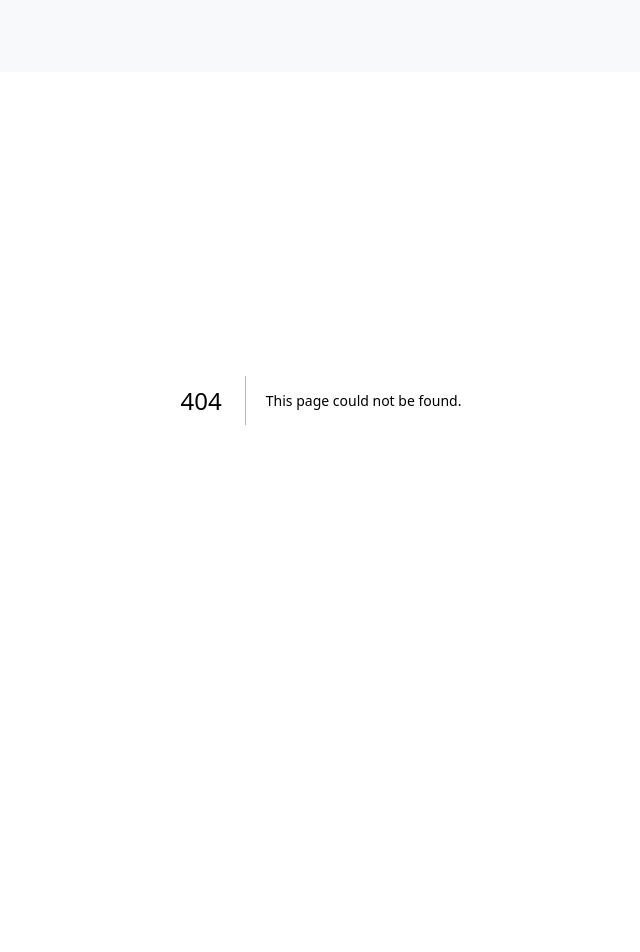
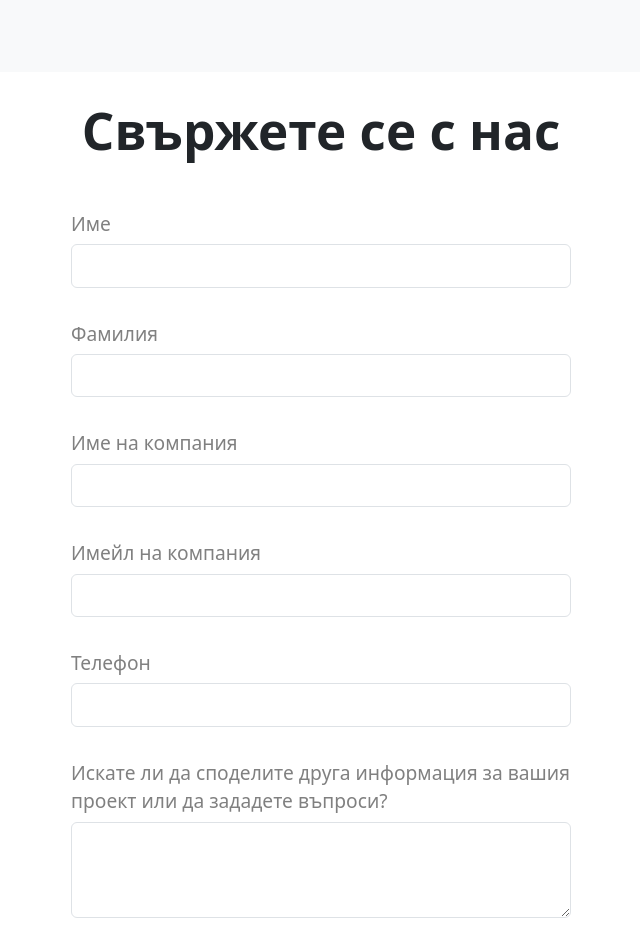
Before and after one commit to Angel04172002/RadonWebsiteNew2, a Next.js app: page /contacts in a window 1280 px wide. Before the commit this address had no page. Shown: the top 952 px of the page, without its empty margins (319-959 px from the left). Built offline with nearby package versions, Linux system fonts and the light colour scheme.

Commit message:
Add contacts

```diff
--- /dev/null
+++ b/app/api/contact/route.js
@@ -0,0 +1,56 @@
+import nodemailer from 'nodemailer';
+import { NextResponse } from 'next/server';
+
+
+const validEmailPattern = /^[^\s@]+@[^\s@]+\.[^\s@]+$/;
+
+export async function POST(request) {
+
+  const { firstName, lastName, companyName, companyEmail, phoneNumber, otherInfo } = await request.json();
+
+  if (!firstName || !lastName || !companyName || !companyEmail || !phoneNumber) {
+    return NextResponse.json(
+      { message: 'Missing required fields' },
+      { status: 400 }
+    );
+  }
+
+  if (!validEmailPattern.test(companyEmail)) {
+    return NextResponse.json(
+      { message: 'Невалиден формат на имейла' },
+      { status: 400 }
+    );
+  }
+
+  try {
+    // Initializing the SMTP connection
+    const transporter = nodemailer.createTransport({
+      host: process.env.SMTP_HOST,
+      port: process.env.SMTP_PORT,
+      auth: {
+        user: companyEmail,
+        pass: process.env.SMTP_PASS,
+      },
+    });
+
+    // Define email content
+    const mailOptions = {
+      from: companyEmail,
+      to: `${process.env.SMTP_USER}, ${companyEmail}`,
+      subject: `New message from ${name}`,
+      text: `Email: ${email}\n\n${message}`,
+    }
+
+    await transporter.sendMail(mailOptions);
+
+    return NextResponse.json(
+      { message: 'Имейлът е изпратен успешно!' },
+      { status: 200 }
+    );
+  } catch (error) {
+    return NextResponse.json(
+      { message: 'Възникна грешка при изпращане на имейла!' },
+      { status: 500 }
+    );
+  }
+}
--- a/app/api/email/route.ts
+++ /dev/null
@@ -1,25 +0,0 @@
-import { Resend } from 'resend';
-
-
-const resend = new Resend('re_iZoiHMBK_DAArfjbaoeYGxF32LXVUWfzn');
-
-
-export async function POST(request : Request, response : Response) {
-
-  const { firstName, lastName, companyName, companyEmail, phoneNumber, otherInfo } = await request.json();
-
-  const { data, error } = await resend.emails.send({
-    from: 'angel04172002@gmail.com',
-    to: ['angel04172002@gmail.com'],
-    subject: '',
-    html: `<p>${otherInfo}</p>`
-  });
-
-
-  if (error) {
-    return Response.json(error);
-  }
-
-  return Response.json({ message: 'Имейлът е изпратен успешно!' });
-
-}
--- /dev/null
+++ b/app/contacts/page.jsx
@@ -0,0 +1,5 @@
+import ContactsForm from "../ui/ContactsForm/ContactsForm";
+
+export default function Page() {
+    return <ContactsForm />
+}
--- a/app/ui/ContactsForm/ContactsForm.tsx
+++ b/app/ui/ContactsForm/ContactsForm.tsx
@@ -1,199 +1,190 @@
-// 'use client'
+'use client'
 
-// import './ContactsForm.css';
+import './ContactsForm.css';
 
-// import { useForm } from 'react-hook-form';
+import { useForm } from 'react-hook-form';
 
-// import emailjs from "emailjs-com";
+import emailjs from "emailjs-com";
 // import * as secrets from '../../../secret.js';
 
 
-// const toEmail = 'angel04172002@gmail.com';
-
-// export type FormData = {
-//     firstName: string;
-//     lastName: string;
-//     companyName: string;
-//     companyEmail: string;
-//     phoneNumber: string;
-//     otherInfo: string;
-// };
 
 
-// export default function ContactsForm() {
 
-//     const { register, handleSubmit } = useForm<FormData>();
+export default function ContactsForm() {
+
+    const { register, handleSubmit } = useForm<FormData>();
 
 
-//     async function onSubmit(data: FormData) {
+    async function onSubmit(data: FormData) {
 
-//         emailjs.init(secrets.PUBLIC_KEY ?? '');
+        // emailjs.init(secrets.PUBLIC_KEY ?? '');
 
-//         const params = {
-//             sendername: data.companyEmail,
-//             to: toEmail,
-//             message: data.otherInfo,
-//             subject: `New email from ${data.firstName} ${data.lastName}; Company Name: ${data.companyName}; Phone: ${data.phoneNumber}`
-//         };
+        // const params = {
+        //     sendername: data.companyEmail,
+        //     to: toEmail,
+        //     message: data.otherInfo,
+        //     subject: `New email from ${data.firstName} ${data.lastName}; Company Name: ${data.companyName}; Phone: ${data.phoneNumber}`
+        // };
 
-//         const serviceId = secrets.SERVICE_ID ?? '';
-//         const templateId = secrets.TEMPLATE_ID ?? '';
+        // const serviceId = secrets.SERVICE_ID ?? '';
+        // const templateId = secrets.TEMPLATE_ID ?? '';
 
-//         try {
+        // try {
 
 
-//             await emailjs.send(
-//                 serviceId,
-//                 templateId,
-//                 params
-//             )
+        //     await emailjs.send(
+        //         serviceId,
+        //         templateId,
+        //         params
+        //     )
 
 
-//             alert('Email sent successfully!')
+        //     alert('Email sent successfully!')
 
-//         } catch(err) {
+        // } catch(err) {
 
-//         }
+        // }
 
 
 
 
 
 
-//     }
+    }
 
 
-//     return (
+    return (
 
 
-//         <div className="form-container">
+        <div className="form-container">
 
-//             <h1 className="contacts-title text-center">Свържете се с нас</h1>
+            <h1 className="contacts-title text-center">Свържете се с нас</h1>
 
 
-//             <form className="contacts-form" method="post" onSubmit={handleSubmit(onSubmit)}>
+            <form className="contacts-form" method="post" onSubmit={handleSubmit(onSubmit)}>
 
-//                 <div className="row mb-3 justify-content-center">
-//                     <div className="col-sm-10 col-md-12">
-//                         <label className="text-label" htmlFor="firstNameInput">
-//                             Име
-//                         </label>
-//                         <input
-//                             className="form-control"
-//                             aria-required="true"
-//                             id="firstNameInput"
-//                             {...register('firstName', { required: true })}
-//                         />
+                <div className="row mb-3 justify-content-center">
+                    <div className="col-sm-10 col-md-12">
+                        <label className="text-label" htmlFor="firstNameInput">
+                            Име
+                        </label>
+                        <input
+                            className="form-control"
+                            aria-required="true"
+                            id="firstNameInput"
+                            {...register('firstName', { required: true })}
+                        />
 
-//                     </div>
-//                 </div>
+                    </div>
+                </div>
 
 
-//                 <div className="row mb-3 justify-content-center">
-//                     <div className="col-sm-10 col-md-12">
-//                         <label className="text-label" htmlFor="lastNameInput">
-//                             Фамилия
-//                         </label>
-//                         <input
+                <div className="row mb-3 justify-content-center">
+                    <div className="col-sm-10 col-md-12">
+                        <label className="text-label" htmlFor="lastNameInput">
+                            Фамилия
+                        </label>
+                        <input
 
-//                             className="form-control"
-//                             aria-required="true"
-//                             id="lastNameInput"
-//                             {...register('lastName', { required: true })}
-//                         />
+                            className="form-control"
+                            aria-required="true"
+                            id="lastNameInput"
+                            {...register('lastName', { required: true })}
+                        />
 
-//                     </div>
-//                 </div>
+                    </div>
+                </div>
 
 
-//                 <div className="row mb-3 justify-content-center">
-//                     <div className="col-sm-10 col-md-12">
-//                         <label className="text-label" htmlFor="companyName">
-//                             Име на компания
-//                         </label>
-//                         <input
+                <div className="row mb-3 justify-content-center">
+                    <div className="col-sm-10 col-md-12">
+                        <label className="text-label" htmlFor="companyName">
+                            Име на компания
+                        </label>
+                        <input
 
-//                             className="form-control"
-//                             aria-required="true"
-//                             id="companyName"
-//                             {...register('companyName', { required: true })}
-//                         />
+                            className="form-control"
+                            aria-required="true"
+                            id="companyName"
+                            {...register('companyName', { required: true })}
+                        />
 
-//                     </div>
-//                 </div>
+                    </div>
+                </div>
 
 
-//                 <div className="row mb-3 justify-content-center">
-//                     <div className="col-sm-10 col-md-12">
-//                         <label className="text-label" htmlFor="companyEmail">
-//                             Имейл на компания
-//                         </label>
-//                         <input
+                <div className="row mb-3 justify-content-center">
+                    <div className="col-sm-10 col-md-12">
+                        <label className="text-label" htmlFor="companyEmail">
+                            Имейл на компания
+                        </label>
+                        <input
 
-//                             className="form-control"
-//                             aria-required="true"
-//                             id="companyEmail"
-//                             {...register('companyEmail', { required: true })}
-//                         />
+                            className="form-control"
+                            aria-required="true"
+                            id="companyEmail"
+                            {...register('companyEmail', { required: true })}
+                        />
 
-//                     </div>
-//                 </div>
+                    </div>
+                </div>
 
 
-//                 <div className="row mb-3 justify-content-center">
-//                     <div className="col-sm-10 col-md-12">
-//                         <label className="text-label" htmlFor="phoneNumber">
-//                             Телефон
-//                         </label>
-//                         <input
+                <div className="row mb-3 justify-content-center">
+                    <div className="col-sm-10 col-md-12">
+                        <label className="text-label" htmlFor="phoneNumber">
+                            Телефон
+                        </label>
+                        <input
 
-//                             className="form-control"
-//                             aria-required="true"
-//                             id="phoneNumber"
-//                             {...register('phoneNumber', { required: true })}
-//                         />
+                            className="form-control"
+                            aria-required="true"
+                            id="phoneNumber"
+                            {...register('phoneNumber', { required: true })}
+                        />
 
-//                     </div>
-//                 </div>
+                    </div>
+                </div>
 
 
-//                 <div className="row mb-3 justify-content-center">
-//                     <div className="col-sm-10 col-md-12">
-//                         <label className="text-label" htmlFor="otherInfo">
-//                             Искате ли да споделите друга информация за вашия проект или да зададете въпроси?
-//                         </label>
-//                         <textarea
+                <div className="row mb-3 justify-content-center">
+                    <div className="col-sm-10 col-md-12">
+                        <label className="text-label" htmlFor="otherInfo">
+                            Искате ли да споделите друга информация за вашия проект или да зададете въпроси?
+                        </label>
+                        <textarea
 
-//                             className="form-control"
-//                             aria-required="true"
-//                             id="otherInfo"
-//                             {...register('otherInfo', { required: true })}
+                            className="form-control"
+                            aria-required="true"
+                            id="otherInfo"
+                            {...register('otherInfo', { required: true })}
 
-//                         />
+                        />
 
-//                     </div>
-//                 </div>
+                    </div>
+                </div>
 
 
 
-//                 <div className="row btn-cont mb-3 justify-content-center">
+                <div className="row btn-cont mb-3 justify-content-center">
 
-//                     <div className="col-md-12">
+                    <div className="col-md-12">
 
-//                         <button
-//                             type="submit"
-//                             className="w-75 mx-auto btn submit-btn btn-primary"
-//                         >
-//                             Изпрати
-//                         </button>
+                        <button
+                            type="submit"
+                            className="w-75 mx-auto btn submit-btn btn-primary"
+                        >
+                            Изпрати
+                        </button>
 
-//                     </div>
-//                 </div>
+                    </div>
+                </div>
 
-//             </form>
+            </form>
 
-//         </div>
+        </div>
 
 
-//     );
-// }
+    );
+}
--- a/app/ui/Header/Header.tsx
+++ b/app/ui/Header/Header.tsx
@@ -44,11 +44,11 @@ export default function Header() {
                                 </a>
                             </li>
 
-                            {/* <li className="nav-item" style={{ marginRight: '4em' }}>
+                            <li className="nav-item" style={{ marginRight: '4em' }}>
                                 <a className="nav-link navbtn" href="/contacts">
                                     Контакти
                                 </a>
-                            </li> */}
+                            </li>
 
 
                         </ul>
--- a/package.json
+++ b/package.json
@@ -22,7 +22,7 @@
     "jquery": "^3.7.1",
     "next": "15.0.0-canary.56",
     "next-auth": "5.0.0-beta.19",
-    "nodemailer": "^6.9.16",
+    "nodemailer": "^6.10.1",
     "postcss": "8.4.38",
     "postmark": "^4.0.5",
     "react": "19.0.0-rc-f38c22b244-20240704",
--- a/tsconfig.json
+++ b/tsconfig.json
@@ -30,6 +30,6 @@
     ".next/types/**/*.ts",
     "app/lib/placeholder-data.ts",
     "scripts/seed.js"
-, "app/ui/ProductCard/ProductCard.jsx", "app/products/[productName]/page.jsx"  ],
+, "app/ui/ProductCard/ProductCard.jsx", "app/products/[productName]/page.jsx", "app/api/contact/route.js"  ],
   "exclude": ["node_modules"]
 }
```
Also changed, not shown: 2 other files (tests, documents, lock files or other folders).
